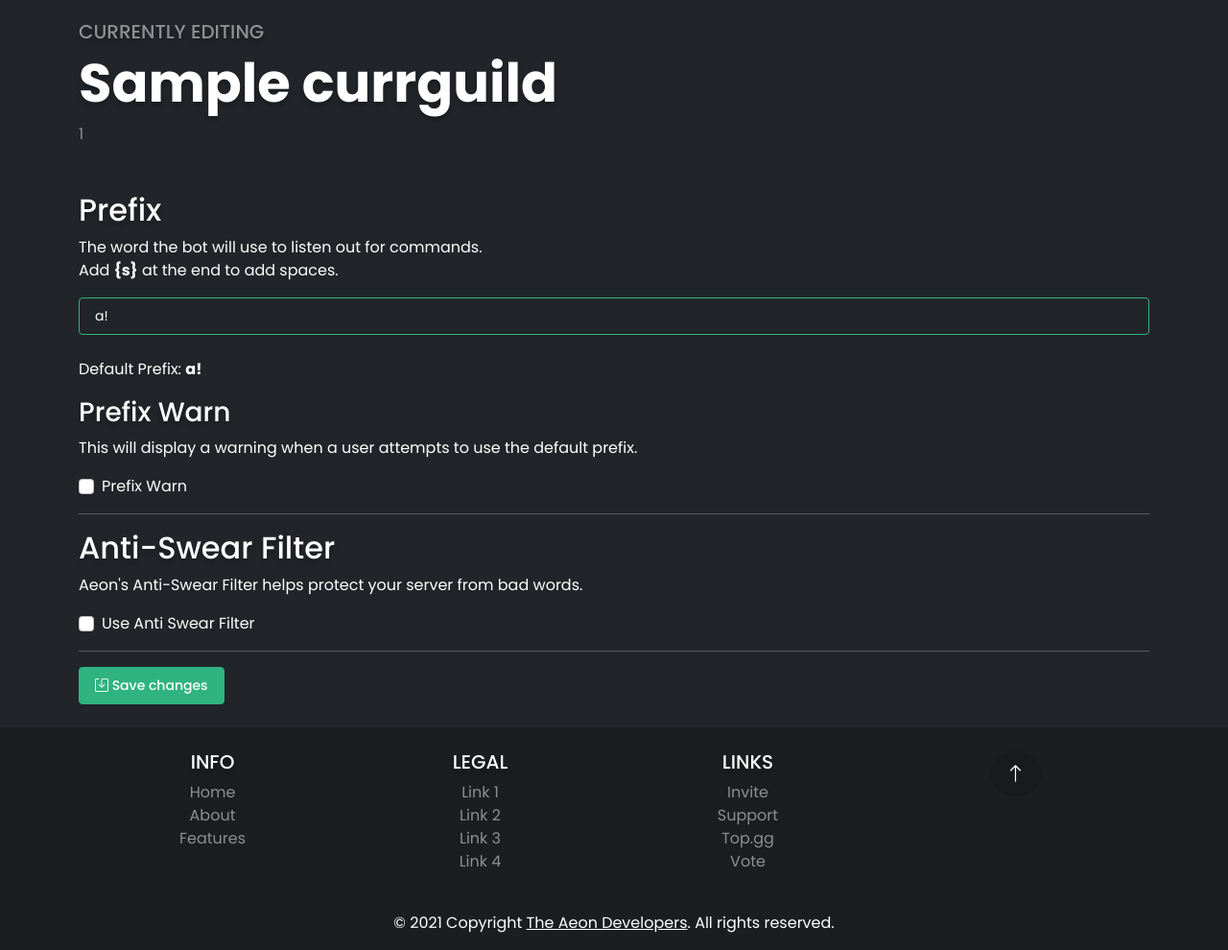
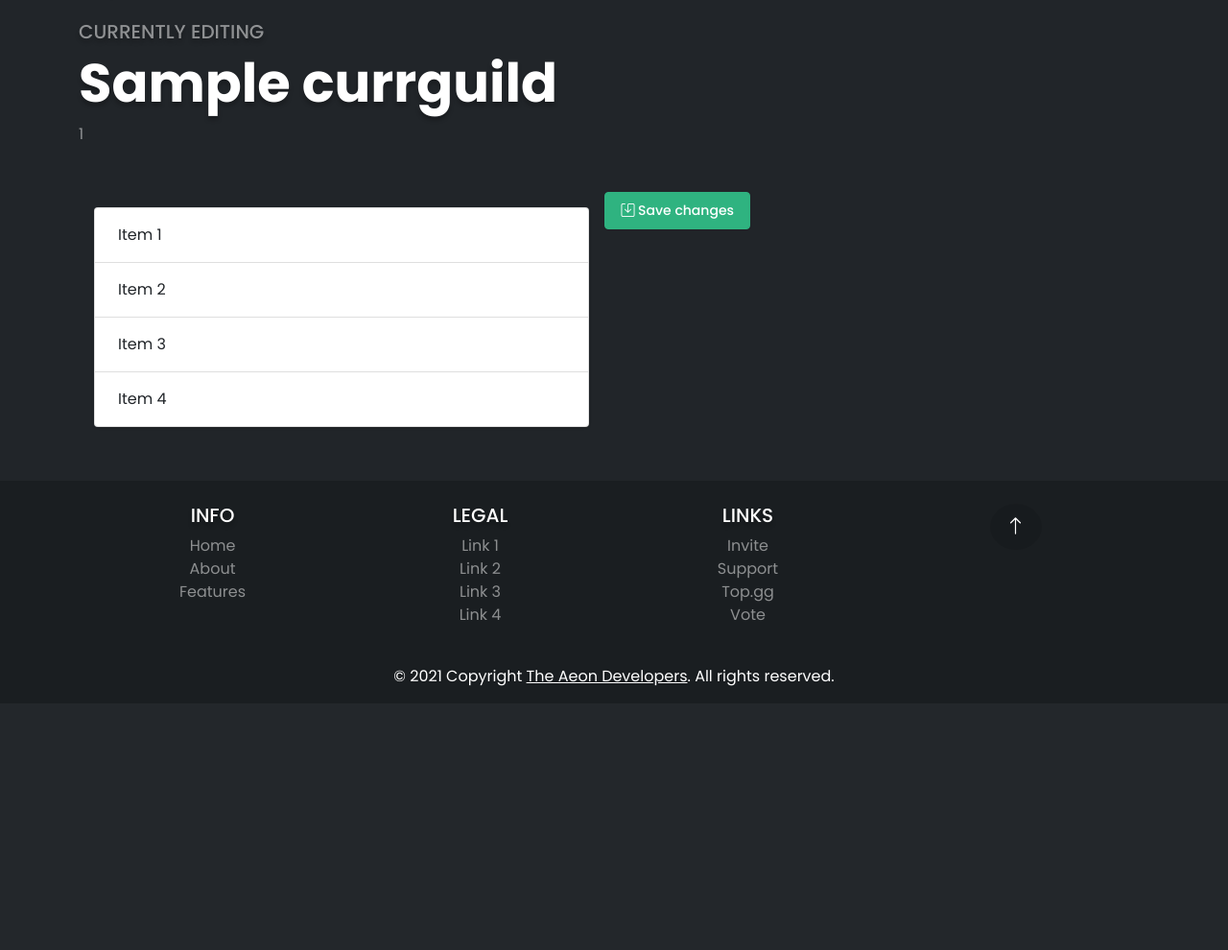
Before and after one commit to Project-Vrexy/Legacy-Dash, a Flask app: template templates/dashboard/form.html in a window 1280 px wide. Shown: the part 168-1158 px from the top of the page at 96% size. After the commit the page ends 883 px from the top, so only its background shows below. Run offline with Flask 2, Linux system fonts and the light colour scheme; the template is opened without the code that fills it: most values are stand-ins (such as "Sample title", 1, 10 or a date in 2020); some libraries are stand-ins or nearby versions.

Commit message:
no more legacy dashboard edit

```diff
--- a/main.py
+++ b/main.py
@@ -10,7 +10,7 @@ from dotenv import load_dotenv
 
 os.environ['OAUTHLIB_INSECURE_TRANSPORT'] = '1'
 
-load_dotenv('.env')
+load_dotenv()
 app = Flask(__name__)
 app.secret_key = os.getenv("FLASK_DANCE_SECRET")
 
@@ -59,7 +59,7 @@ def servers_list():
     if not discord.authorized:
         return redirect(url_for("discord.login"))
 
-    con = sqlite3.connect(f'{os.getenv("BOT_DIR")}db/database.sqlite3')
+    con = sqlite3.connect(os.getenv('DB_PATH'))
     cur = con.cursor()
 
     user = discord.get('https://discord.com/api/v7/users/@me')
@@ -69,7 +69,7 @@ def servers_list():
     userd['gif'] = True if userd['avatar'].endswith("_a") else False
 
     with con:
-        cur.execute('SELECT id FROM config')
+        cur.execute('SELECT * FROM internal')
         current_aeon_guilds = cur.fetchall()
 
     ids = [row[0] for row in current_aeon_guilds]
@@ -95,7 +95,7 @@ def servers_list():
 
             list.append(gdict)
 
-        if guild['permissions'] == 8 or guild['owner'] is True:
+        if (int(guild["permissions"]) & 0x8) == 0x8 or guild['owner'] is True:
             if int(guild['id']) in ids:
                 append(servers)
             else:
@@ -125,11 +125,11 @@ def edit_guild():  # sourcery no-metrics skip
             flash("You need to provide a server ID.", "danger")
             return redirect(url_for("servers_list"))
 
-    con = sqlite3.connect(f'{os.getenv("BOT_DIR")}db/database.sqlite3')
+    con = sqlite3.connect(os.getenv('DB_PATH'))
     cur = con.cursor()
 
     with con:
-        cur.execute('SELECT * FROM config WHERE id = :id', {'id': guild})
+        cur.execute('SELECT * FROM internal WHERE guild = :id', {'id': guild})
         tuple = cur.fetchone()
 
         if not tuple:
@@ -139,14 +139,10 @@ def edit_guild():  # sourcery no-metrics skip
         config = [item for item in tuple]
         config.pop(0)
 
-        pwc = True if config[6] == "ON" else False
-        atc = True if config[0] == "ON" else False
-        awc = True if config[3] == "ON" else False
-
     guilds = discord.get('https://discord.com/api/v7/users/@me/guilds')
 
     with con:
-        cur.execute('SELECT id FROM config')
+        cur.execute('SELECT * FROM internal')
         current_aeon_guilds = cur.fetchall()
 
     ids = [row[0] for row in current_aeon_guilds]
@@ -166,7 +162,7 @@ def edit_guild():  # sourcery no-metrics skip
                 }
             )
 
-        if _guild['permissions'] == 8 or _guild['owner'] is True:
+        if (int(_guild["permissions"]) & 0x8) == 0x8 or _guild['owner'] is True:
             if int(_guild['id']) in ids:
                 append(servers)
                 server_ids.append(_guild['id'])
@@ -189,75 +185,9 @@ def edit_guild():  # sourcery no-metrics skip
             currguild.append(server)
 
     if request.method == "POST":
-        prefix = request.form["pfx"]
-        pfx_warn = 'on' if 'pfx-warn' in request.form else 'off'
-
-        as_toggle = 'on' if 'as-toggle' in request.form else 'off'
-        as_words = request.form['as-words'] if 'as-words' in request.form else config[1]
-        as_wc = 'on' if "as-wc" in request.form else 'off'
-
-        if prefix:
-            prefix = prefix.replace('"', "").replace("{s}", " ").replace(
-                "`", "").replace("﷽", "").replace("'", "")
-
-            if prefix in ["", " "]:
-                flash("That prefix contains an invalid character.", "danger")
-                return render_template('dashboard/form.html', config=config, currguild=currguild[0], pwc=pwc, atc=atc, awc=awc)
-
-            with con:
-                cur.execute('UPDATE config SET prefix = :prefix WHERE id = :id', {
-                    'id': guild,
-                    'prefix': prefix
-                })
-
-        if pfx_warn:
-            with con:
-                cur.execute('UPDATE config SET prefix_warn = :pw WHERE id = :id', {
-                    'id': guild,
-                    'pw': pfx_warn.upper()
-                })
-
-        if as_toggle:
-            with con:
-                cur.execute('UPDATE config SET delete_swear = :pw WHERE id = :id', {
-                    'id': guild,
-                    'pw': as_toggle.upper()
-                })
-
-        if as_words:
-            with con:
-                if as_words == "reset":
-                    cur.execute('UPDATE config SET swears = :swears WHERE :id = id', {
-                        'id': guild,
-                        'swears': None
-                    })
-                else:
-                    cur.execute('UPDATE config SET swears = :swears WHERE :id = id', {
-                        'id': guild,
-                        'swears': as_words.replace(" ", ", ")
-                    })
-
-        if as_wc:
-            with con:
-                cur.execute('UPDATE config SET wildcard = :as_wc WHERE :id = id', {
-                    'id': guild,
-                    'as_wc': as_wc.upper()
-                })
-
-        with con:
-            cur.execute('SELECT * FROM config WHERE id = :id', {'id': guild})
-            tuple = cur.fetchone()
-
-            config = [item for item in tuple]
-            config.pop(0)
-
-            pwc = True if config[6] == "ON" else False
-            atc = True if config[0] == "ON" else False
-            awc = True if config[3] == "ON" else False
-
         flash("All Changes Saved.", "success")
 
-    return render_template('dashboard/form.html', config=config, currguild=currguild[0], pwc=pwc, atc=atc, awc=awc)
+    return render_template('dashboard/form.html', currguild=currguild[0])
 
 
 @app.route("/dashboard/logout/")
--- a/templates/dashboard/form.html
+++ b/templates/dashboard/form.html
@@ -19,59 +19,21 @@
     </div>
 </div>
 
-<form method="post" action="#" class="form-group">
-    <h2 class="text-white" id="section-prefix">Prefix</h2>
-    <p>The word the bot will use to listen out for commands.<br />Add <b>{s}</b> at the end to add spaces.</p>
-
-    <input name="pfx" type="text" value="{{ 'a!' if not config[5] else config[5] }}" placeholder="{{ 'a!' if not config[5] else config[5] }}" class="form-control bg-dark text-white border border-success"/>
-
-    <br />
-    <p>Default Prefix: <b>a!</b></p>
-
-    <h3 class="text-white">Prefix Warn</h3>
-    <p>This will display a warning when a user attempts to use the default prefix.</p>
-    <div class="form-group form-check">
-        {% if pwc %}
-        <input type="checkbox" class="form-check-input" name="pfx-warn" id="check1" value="" checked>
-        {% else %}
-        <input type="checkbox" class="form-check-input" name="pfx-warn" value="" id="check1">
-        {% endif %}
-        <label class="form-check-label" for="check1">Prefix Warn</label>
+<div class="d-flex flex-row bd-highlight mb-3 d-flex justify-content-around">
+    <div id="list-example" class="list-group flex-fill m-3">
+        <a class="list-group-item list-group-item-action" href="#list-item-1">Item 1</a>
+        <a class="list-group-item list-group-item-action" href="#list-item-2">Item 2</a>
+        <a class="list-group-item list-group-item-action" href="#list-item-3">Item 3</a>
+        <a class="list-group-item list-group-item-action" href="#list-item-4">Item 4</a>
     </div>
 
-    <hr>
-    <h2 class="text-white" id="section-as">Anti-Swear Filter</h2>
-    <p>Aeon's Anti-Swear Filter helps protect your server from bad words.</p>
-    <div class="form-group form-check">
-        {% if atc %}
-        <input type="checkbox" class="form-check-input" name="as-toggle" value="" checked>
-        {% else %}
-        <input type="checkbox" class="form-check-input" name="as-toggle" value="">
-        {% endif %}
-        <label class="form-check-label">Use Anti Swear Filter</label>
+    <div data-bs-spy="scroll" data-bs-target="#list-example" data-bs-offset="0"
+    class="scrollspy-example flex-fill" tabindex="0">
+
+        <form method="post" action="#" class="form-group">
+            <button class="btn btn-success text-white" type="submit"><i class="bi bi-save"></i> Save changes</button>
+            <!--    <input type="submit" class="btn btn-success">-->
+        </form>
     </div>
-    {% if atc %}
-        <br>
-    <h3 class="text-white">Blocklist</h3>
-    <textarea name="as-words" placeholder="{{ 'Please add some words to block.' if not config[1] else config[1] }}" class="form-control bg-dark text-white border border-success"></textarea>
-    <br />
-    <p><b>Current Words</b></p>
-    <textarea readonly class="form-control text-white bg-dark border-dark">{{ 'You have no blocked words.' if not config[1] else config[1] }}</textarea>
-    <br>
-    <h3 class="text-white">Wildcard</h3>
-    <p>The wildcard removes messages that contain words <b>similar</b> to words in your blocklist.</p>
-    <div class="form-group form-check">
-        {% if awc %}
-        <input type="checkbox" class="form-check-input" name="as-wc" value="" checked>
-        {% else %}
-        <input type="checkbox" class="form-check-input" name="as-wc" value="">
-        {% endif %}
-        <label class="form-check-label">Use Wildcard</label>
-    </div>
-    {% endif %}
-
-    <hr>
-    <button class="btn btn-success text-white" type="submit"><i class="bi bi-save"></i> Save changes</button>
-<!--    <input type="submit" class="btn btn-success">-->
-</form>
+</div>
 {% endblock %}
```
